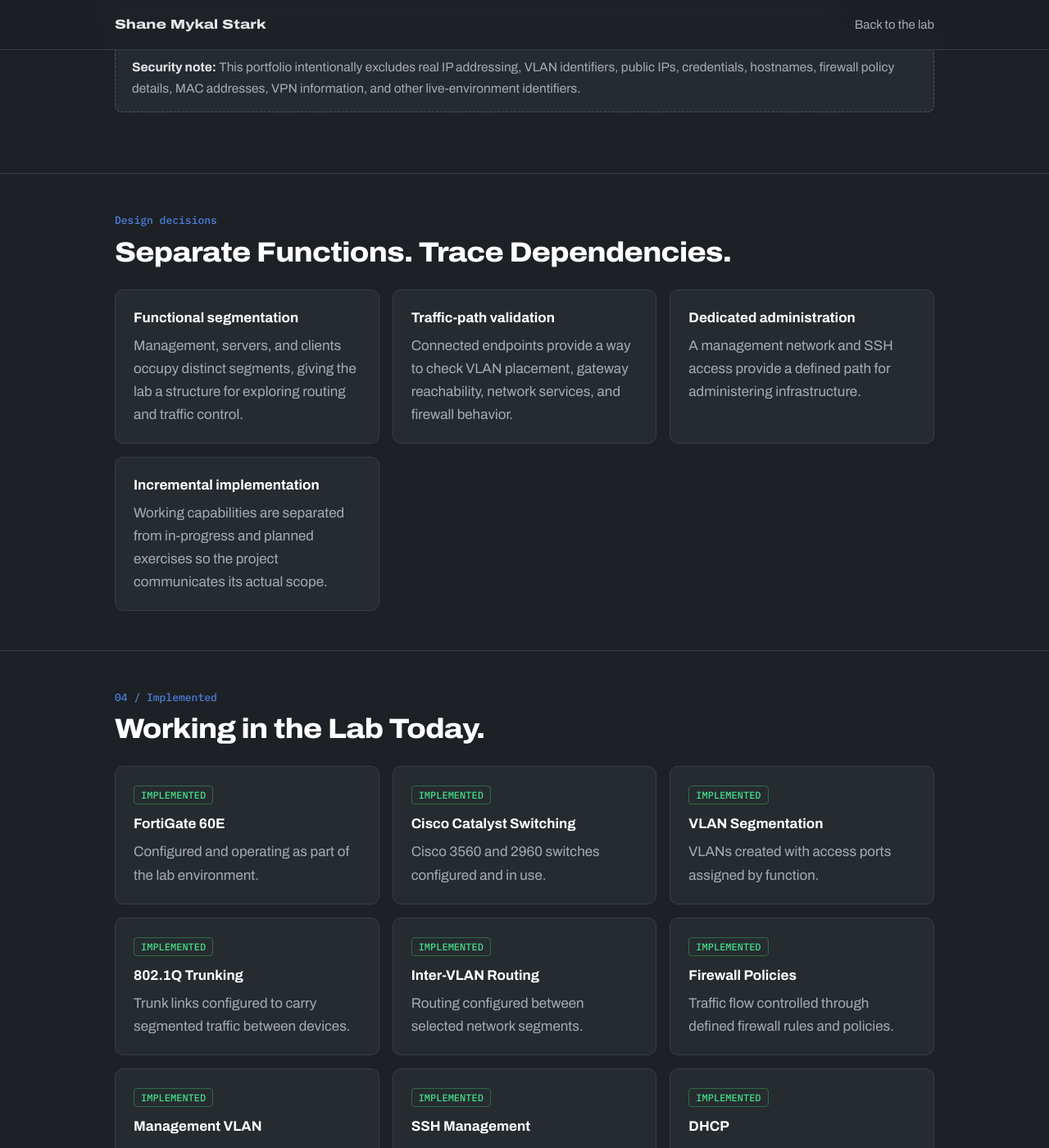
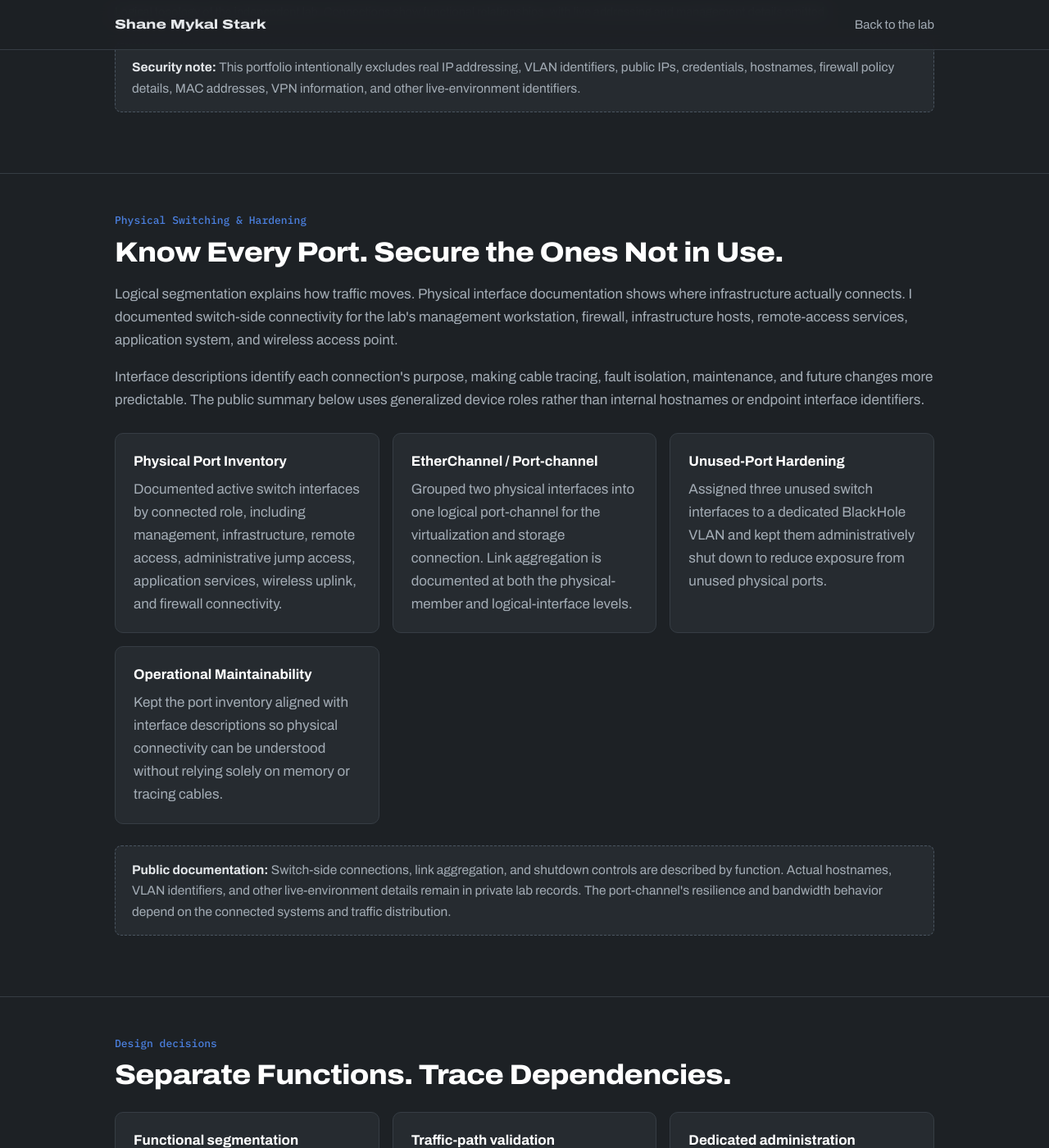
Before and after one commit to smykals/smykals.github.io, a Jekyll site: the page network-lab.html, which Jekyll copies as it is, in a window 1280 px wide and 1400 px high, scrolled down 2907 px. Shown: the whole window at 82% size. Built offline with Jekyll 4.4.1, drawn with Linux system fonts in a browser that asks for light colours; some of the changed text lies outside the part shown.

Commit message:
Document physical switching, EtherChannel and unused-port hardening in network lab case study

```diff
--- a/network-lab.html
+++ b/network-lab.html
@@ -99,6 +99,10 @@
 
           <span class="tag">Firewall Policies</span>
 
+          <span class="tag">EtherChannel</span>
+
+          <span class="tag">Switch-Port Hardening</span>
+
         </div>
 
       </div>
@@ -145,6 +149,21 @@
     </section>
 
 
+
+
+    <section id="physical-switching"><div class="container">
+      <div class="section-label">Physical Switching &amp; Hardening</div>
+      <h2>Know Every Port. Secure the Ones Not in Use.</h2>
+      <p>Logical segmentation explains how traffic moves. Physical interface documentation shows where infrastructure actually connects. I documented switch-side connectivity for the lab's management workstation, firewall, infrastructure hosts, remote-access services, application system, and wireless access point.</p>
+      <p>Interface descriptions identify each connection's purpose, making cable tracing, fault isolation, maintenance, and future changes more predictable. The public summary below uses generalized device roles rather than internal hostnames or endpoint interface identifiers.</p>
+      <div class="status-grid">
+        <div class="status-card"><strong>Physical Port Inventory</strong>Documented active switch interfaces by connected role, including management, infrastructure, remote access, administrative jump access, application services, wireless uplink, and firewall connectivity.</div>
+        <div class="status-card"><strong>EtherChannel / Port-channel</strong>Grouped two physical interfaces into one logical port-channel for the virtualization and storage connection. Link aggregation is documented at both the physical-member and logical-interface levels.</div>
+        <div class="status-card"><strong>Unused-Port Hardening</strong>Assigned three unused switch interfaces to a dedicated BlackHole VLAN and kept them administratively shut down to reduce exposure from unused physical ports.</div>
+        <div class="status-card"><strong>Operational Maintainability</strong>Kept the port inventory aligned with interface descriptions so physical connectivity can be understood without relying solely on memory or tracing cables.</div>
+      </div>
+      <div class="note"><strong>Public documentation:</strong> Switch-side connections, link aggregation, and shutdown controls are described by function. Actual hostnames, VLAN identifiers, and other live-environment details remain in private lab records. The port-channel's resilience and bandwidth behavior depend on the connected systems and traffic distribution.</div>
+    </div></section>
 
     <section><div class="container">
       <div class="section-label">Design decisions</div><h2>Separate Functions. Trace Dependencies.</h2>
@@ -321,11 +340,16 @@
           </div>
 
 
-
-
-
-
-
+          <div class="status-card">
+            <span class="badge implemented">IMPLEMENTED</span>
+            <strong>EtherChannel / Link Aggregation</strong>
+            Two physical switch interfaces grouped into one logical port-channel for virtualization and storage connectivity.
+          </div>
+          <div class="status-card">
+            <span class="badge implemented">IMPLEMENTED</span>
+            <strong>Unused Switch-Port Hardening</strong>
+            Three unused interfaces assigned to a dedicated BlackHole VLAN and administratively shut down.
+          </div>
 
         </div>
 
```
